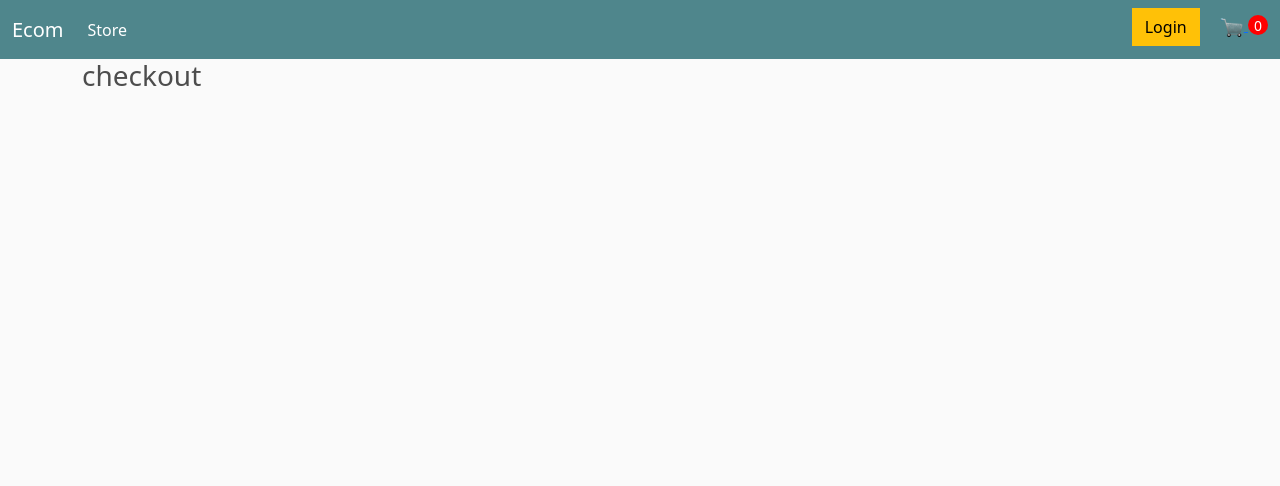
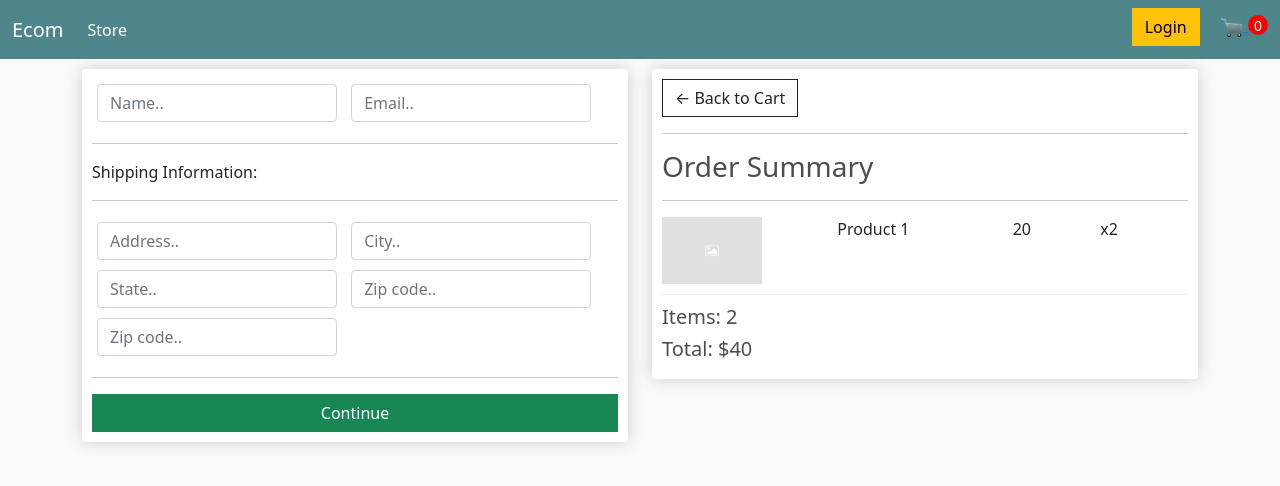
Before and after one commit to DireStraits01/ecommerce, a Django app: page /checkout/ in a window 1280 px wide. Shown: the top 486 px of the page. Run offline with Django 3.2, Linux system fonts and the light colour scheme.

Commit message:
fix templates

```diff
--- a/store/templates/store/checkout.html
+++ b/store/templates/store/checkout.html
@@ -1,6 +1,75 @@
 {% extends 'store/main.html' %}
+{% load static %}
+{% block content %}
+<div class="row">
 
-{% block content %}
-<h3>checkout</h3>
+	<div class="col-lg-6">
+		<div class="box-element" id="form-wrapper">
+			<form  id='form'>
+				<div id="user-info">
+						<div class="form-field">
+							<input required class="form-control" type="text" name="name" placeholder="Name..">
+						</div>
+						<div class="form-field">
+							<input required class="form-control" type="email" name="email" placeholder="Email..">
+						</div>
+				</div>
+				<div id="shipping-info">
+
+					<hr>
+						<p>Shipping Information:</p>
+						<hr>
+						<div class="form-field">
+							<input class="form-control" type="text" name="address" placeholder="Address..">
+						</div>
+						<div class="form-field">
+							<input class="form-control" type="text" name="city" placeholder="City..">
+						</div>
+						<div class="form-field">
+							<input class="form-control" type="text" name="state" placeholder="State..">
+						</div>
+						<div class="form-field">
+							<input class="form-control" type="text" name="zipcode" placeholder="Zip code..">
+						</div>
+						<div class="form-field">
+							<input class="form-control" type="text" name="country" placeholder="Zip code..">
+						</div>
+
+				</div>
+				<hr>
+				<input id="form-button" class="btn btn-success w-100" type="submit" value="Continue">
+			</form>
+
+		</div>
+		<br>
+
+		<div class="box-element hidden" id="payment-info">
+			<small>Paypal Options</small>
+		</div>
+	</div>
+
+	<div class="col-lg-6">
+		<div class="box-element">
+			<a href="{% url 'cart' %}" class="btn btn-outline-dark">&#x2190; Back to Cart </a>
+			<hr>
+			<h3>Order Summary</h3>
+			<hr>
+
+			<div class="cart-row">
+				<div style='flex:2'><img class="row-image" src="{% static 'images/placeholder.jpg' %}" alt=""></div>
+				<div style='flex:2'>Product 1</div>
+				<div style='flex:1'>20</div>
+				<div style='flex:1'>x2</div>
+
+			</div>
+
+			<h5>Items: 2</h5>
+			<h5>Total: $40</h5>
+		</div>
+	</div>
+</div>
+
+
+
 
 {% endblock %}
```
Also changed, not shown: store/templates/store/cart.html (+48 -0 lines), static/images/arrow-down.png (added), static/images/arrow-up.png (added).
